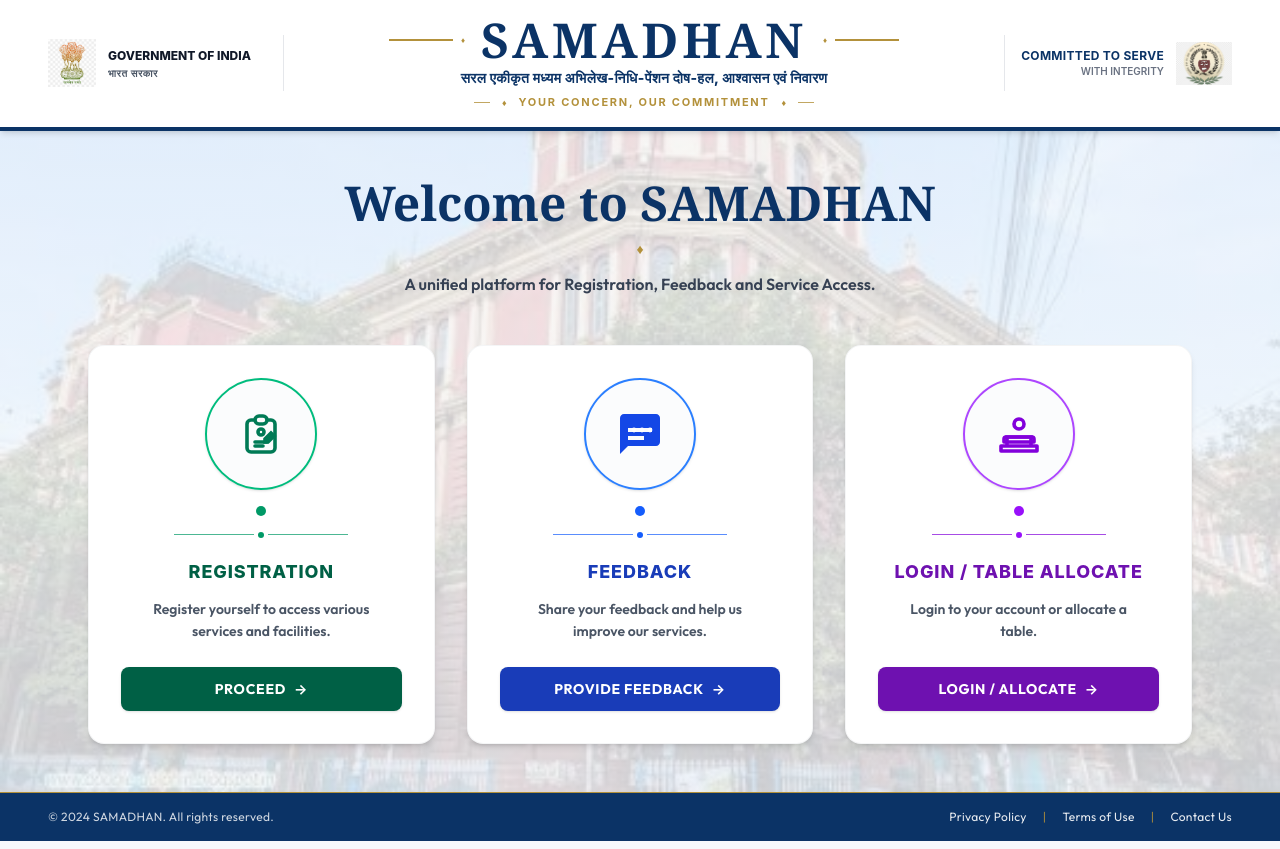
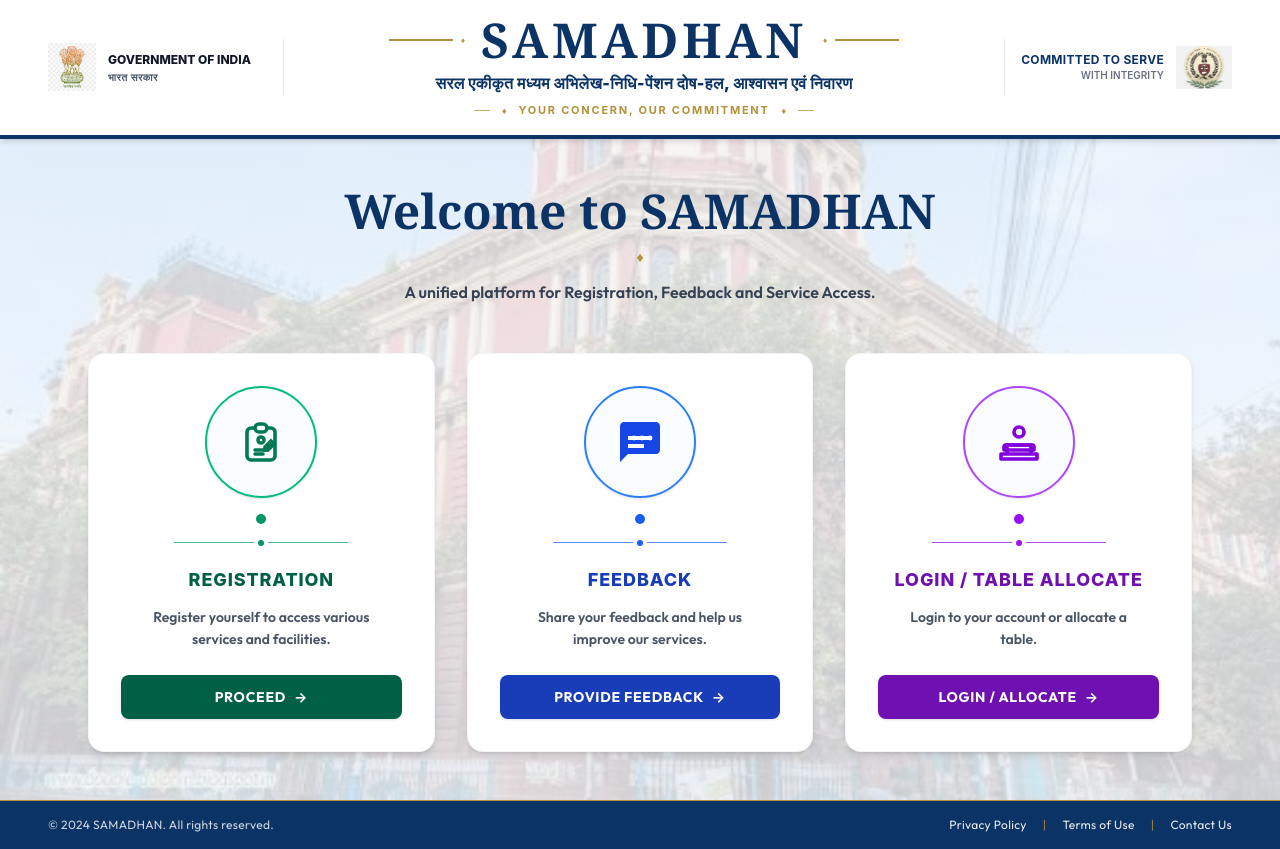
Before and after one commit to skynetukhra-coder/SAMADHAN_01, a React (Vite) app in the folder frontend/: page / in a window 1280 px wide. Built offline with nearby package versions, Linux system fonts and the light colour scheme.

Commit message:
Enhance tagline visibility and size in Header

```diff
--- a/frontend/src/components/Header.jsx
+++ b/frontend/src/components/Header.jsx
@@ -84,7 +84,7 @@
         </div>
 
         {/* Subtitle */}
-        <p className="text-govBlue font-extrabold text-xs md:text-sm tracking-wide mt-1">
+        <p className="text-govBlue font-black text-sm md:text-base tracking-wide mt-1.5 leading-relaxed">
           सरल एकीकृत मध्यम अभिलेख-निधि-पेंशन दोष-हल, आश्वासन एवं निवारण
         </p>
 
```
